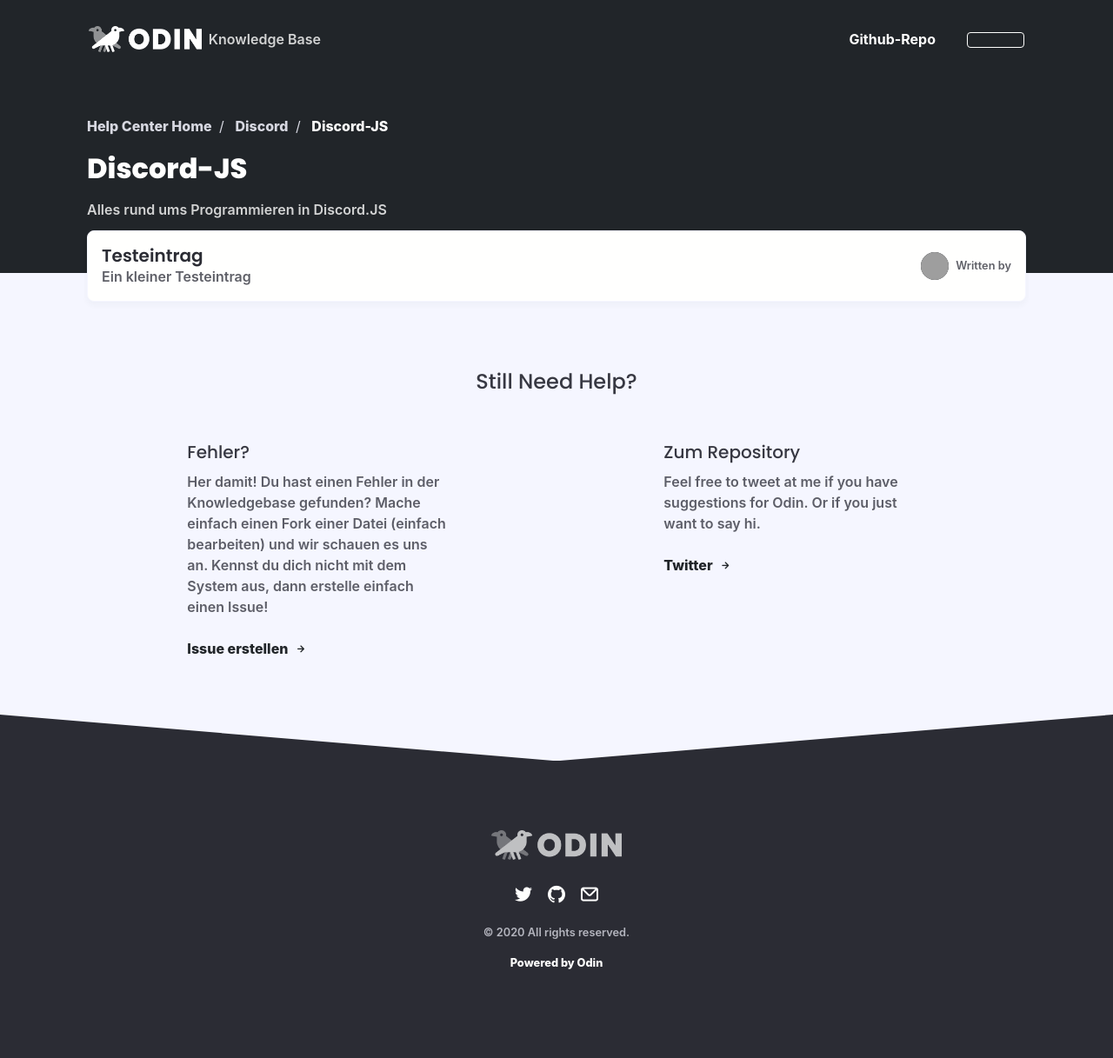
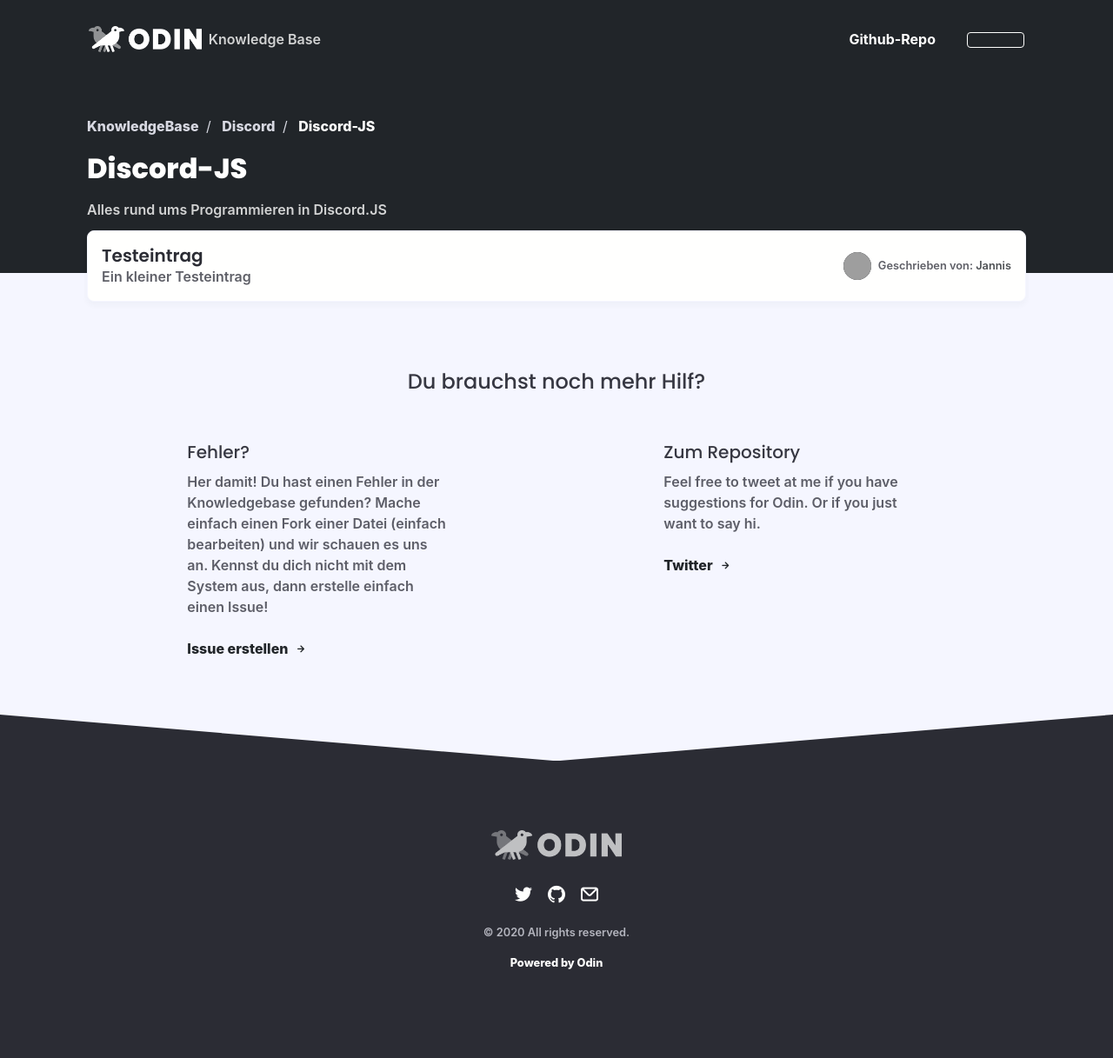
Before and after one commit to jannis2200/knowledgebase, a Jekyll site: the page built from discord-jda.html, in a window 1280 px wide. Shown: the whole page at 87% size. Built offline with Jekyll 4.4.1, drawn with Linux system fonts in a browser that asks for light colours; nearby versions of some CDN libraries; some web fonts are replaced; comment, search, counter and statistics services are not loaded; grey boxes are pictures that could not be loaded.

Commit message:
Translated and adjusted several files

```diff
--- a/_data/authors.yml
+++ b/_data/authors.yml
@@ -1,5 +1,5 @@
 #Add your authors here
 
-mac:
-  name: Mac Reddin
-  image: mac.png
+jannis:
+  name: Jannis
+  image: jannis.png
--- a/_includes/article-card.html
+++ b/_includes/article-card.html
@@ -15,7 +15,7 @@
                 <img  src="{{ site.baseurl }}/assets/{{ post_author.image}}" alt="...">
               </figure>
               <div class="ml-2">
-                <p class="text-dark text-small mb-0">Written by <span class="text-primary">{{ post_author.name }}</span></p>
+                <p class="text-dark text-small mb-0">Geschrieben von: <span class="text-primary">{{ post_author.name }}</span></p>
               </div>
             </div>
             {% else %}
--- a/_includes/more-help.html
+++ b/_includes/more-help.html
@@ -1,7 +1,7 @@
 {% if site.help_one_title == null %}
 {% else %}
 <div class="column col-12 text-center mt-16">
-  <h4>Still Need Help?</h4>
+  <h4>Du brauchst noch mehr Hilf?</h4>
 </div>
 <div class="column col-4 col-sm-12 p-8 mb-8 col-mx-auto">
   <h5>{{ site.help_one_title }}</h5>
--- a/_layouts/subcategory.html
+++ b/_layouts/subcategory.html
@@ -15,7 +15,7 @@
       <div class="column col-12">
         <ul class="breadcrumb">
           <li class="breadcrumb-item">
-            <a href="https://{{ site.url }}{{ site.baseurl }}">Help Center Home</a>
+            <a href="https://{{ site.url }}{{ site.baseurl }}">KnowledgeBase</a>
           </li>
           <li class="breadcrumb-item">
             <a href="https://{{ site.url }}{{ site.baseurl }}/{{ page_subcategory.parent-category | slugify }}">{{ page_subcategory.parent-category-name }}</a>
```
